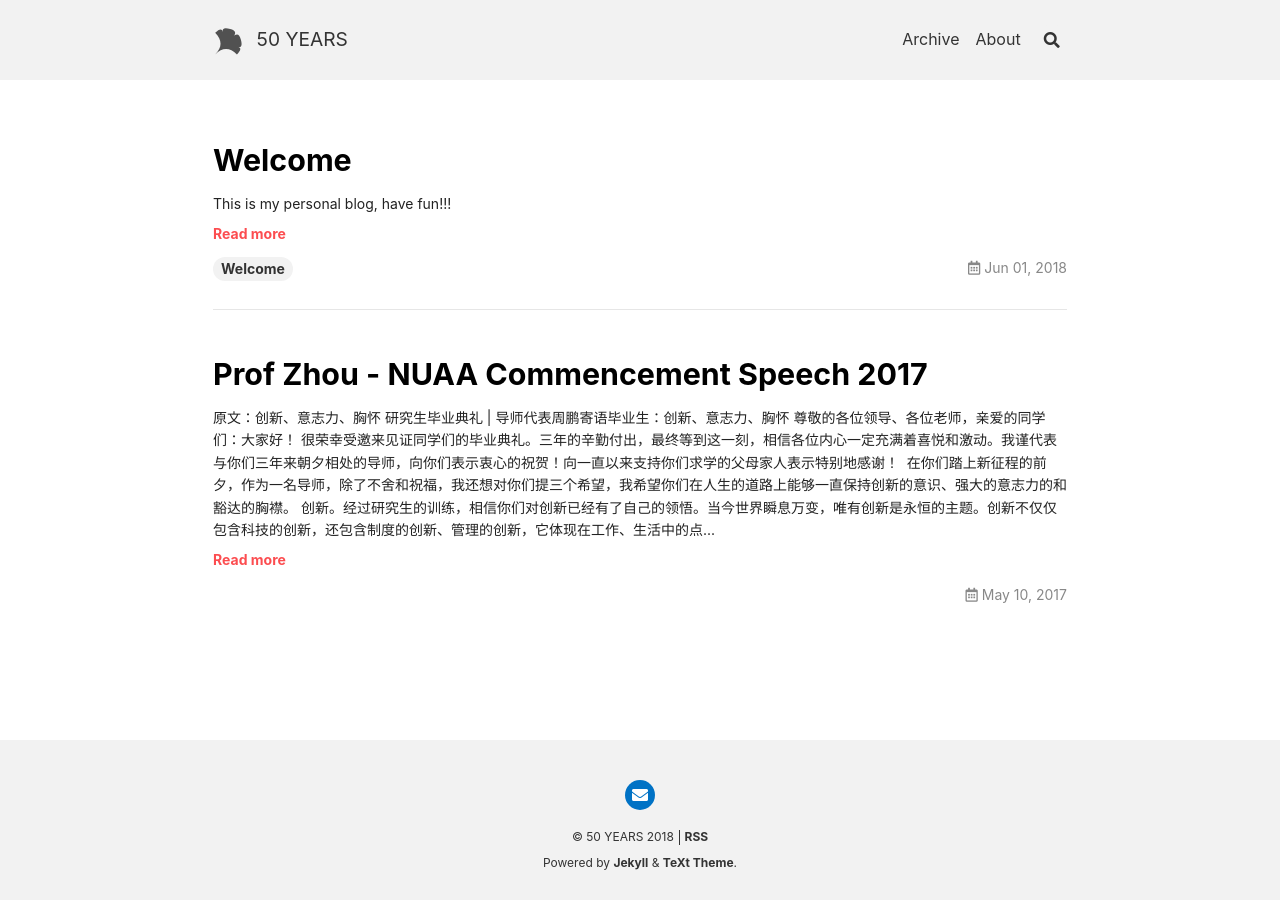
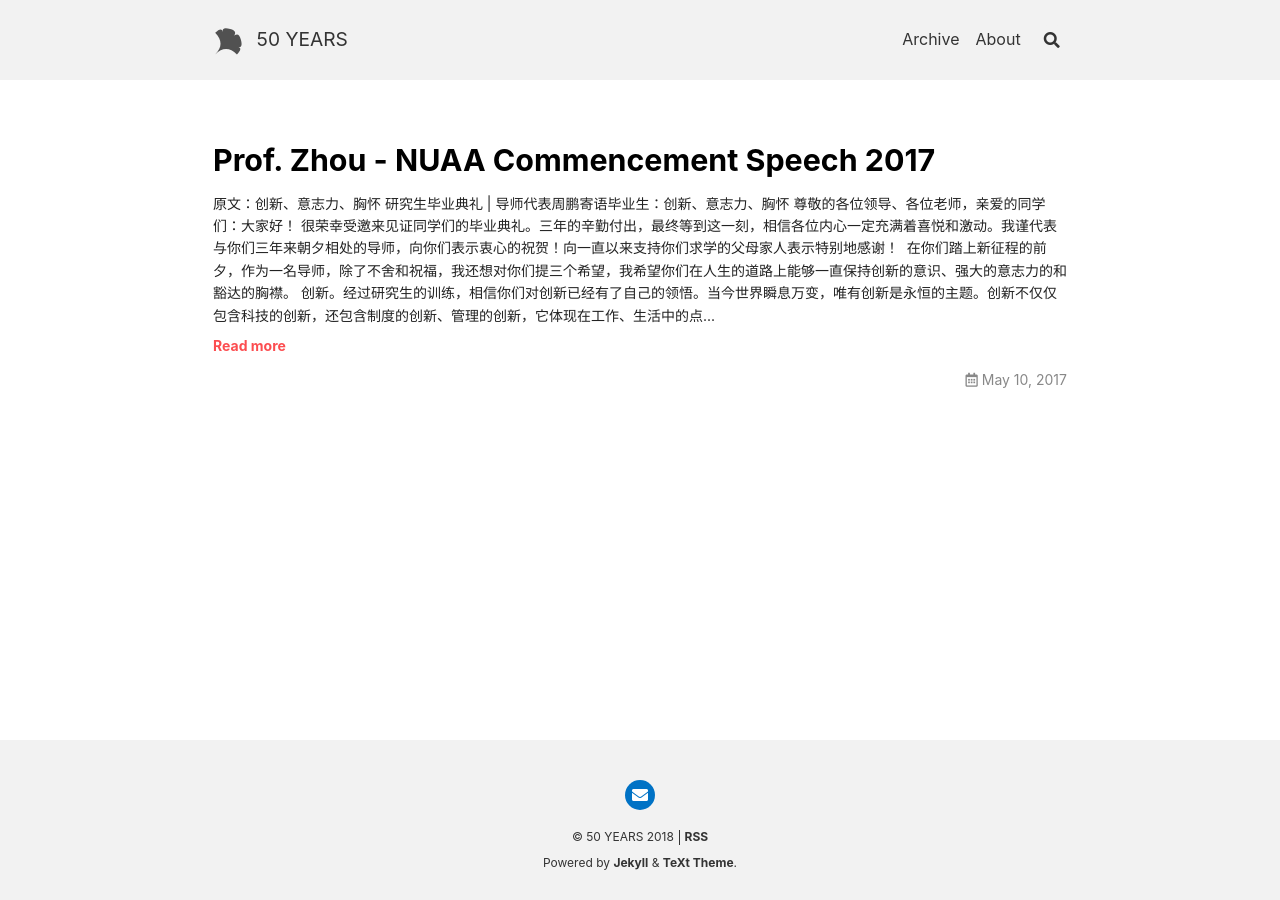
Before and after one commit to rolfcheung/rolf_cheung, a Jekyll site: the page built from index.html, in a window 1280 px wide. Built offline with Jekyll 4.4.1, drawn with Linux system fonts in a browser that asks for light colours; nearby versions of some CDN libraries; the list of posts is cut into pages by our own code.

Commit message:
On branch master Your branch is up to date with 'origin-https/master'.  Changes to be committed: 	renamed:    _posts/2017-05-10-Prof-Zhou-Commencement-Speech.md -> _posts/2017-05-10-Prof.-Zhou-Commencement-Speech.md 	deleted:    _posts/2018-06-01-Welcome.md

```diff
--- a/_posts/2018-06-01-Welcome.md
+++ /dev/null
@@ -1,7 +0,0 @@
----
-title: Welcome
-key: 201801001
-tags: Welcome
----
-
-This is my personal blog, have fun!!!
```
Also changed, not shown: _posts/2017-05-10-Prof.-Zhou-Commencement-Speech.md (renamed from _posts/2017-05-10-Prof-Zhou-Commencement-Speech.md, +1 -1 lines).
